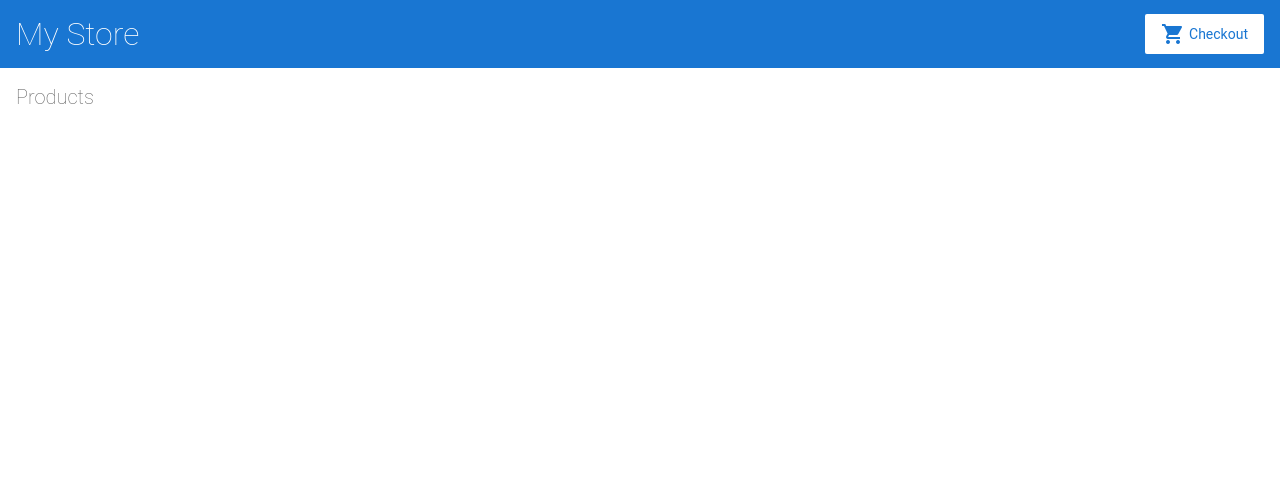
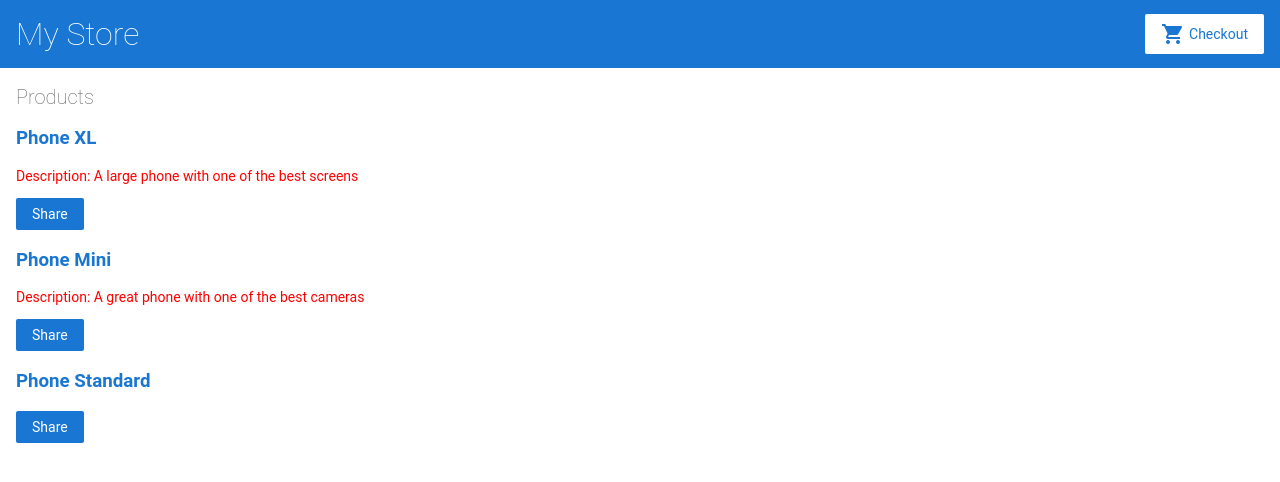
Before and after one commit to SuiyZell/SuiyZell_Angular_Journey, an Angular app: page / in a window 1280 px wide. Shown: the top 482 px of the page. Built offline with nearby package versions, Linux system fonts and the light colour scheme.

Commit message:
1 file modified

```diff
--- a/src/app/product-list/product-list.component.html
+++ b/src/app/product-list/product-list.component.html
@@ -1,6 +1,15 @@
 <h2>Products</h2>
 
-<div *ngFor="let product of products"></div>
+<div *ngFor="let product of products">
+  <h3>
+    <a [title]="product.name+' details'">{{product.name}}</a>
+  </h3>
+
+  <p *ngIf="product.description" style="color:red">
+    Description: {{product.description}}
+  </p>
+  <button type="button" (click)="share()">Share</button>
+</div>
 <!--
 Copyright Google LLC. All Rights Reserved.
 Use of this source code is governed by an MIT-style license that
```
